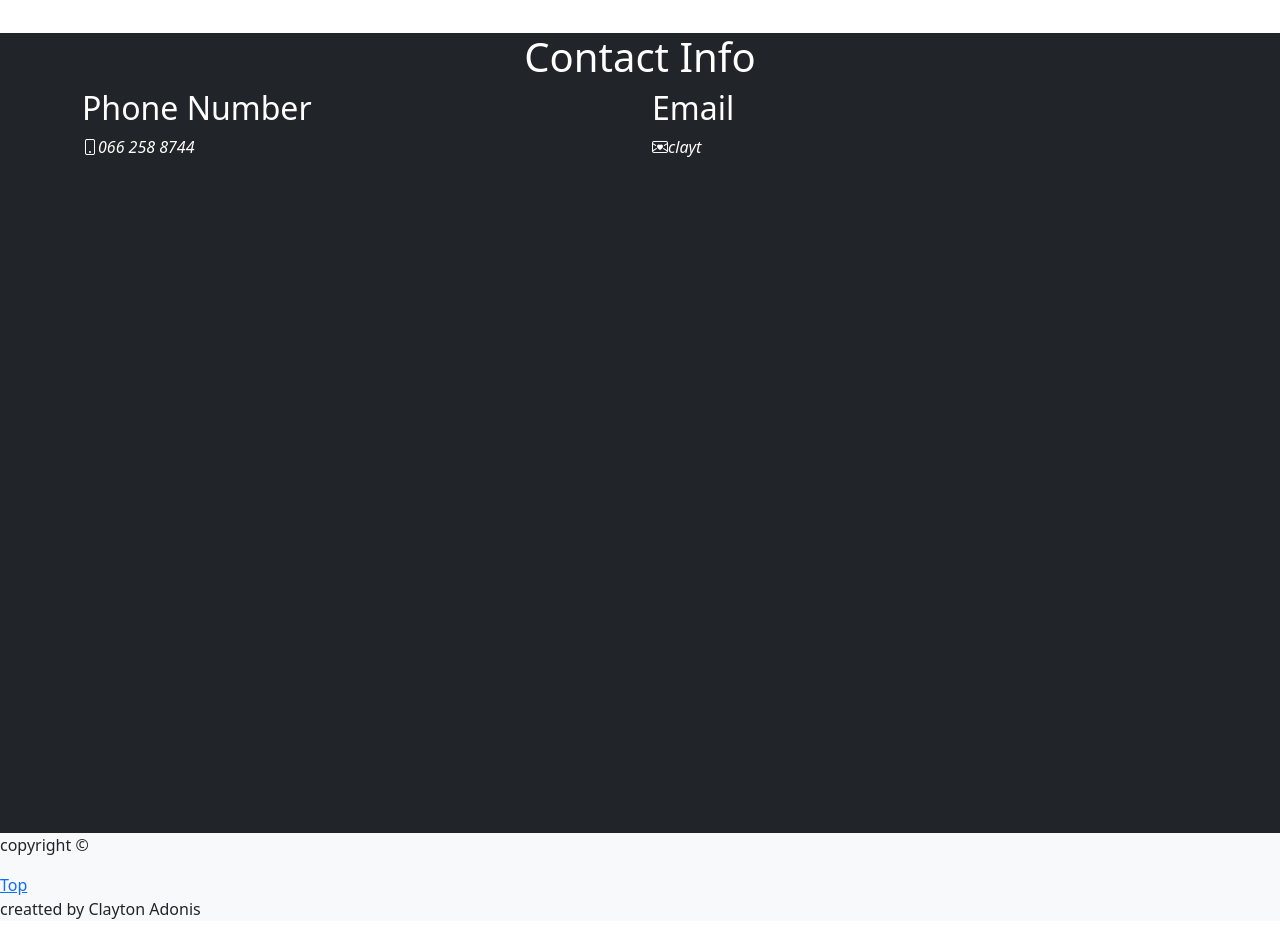
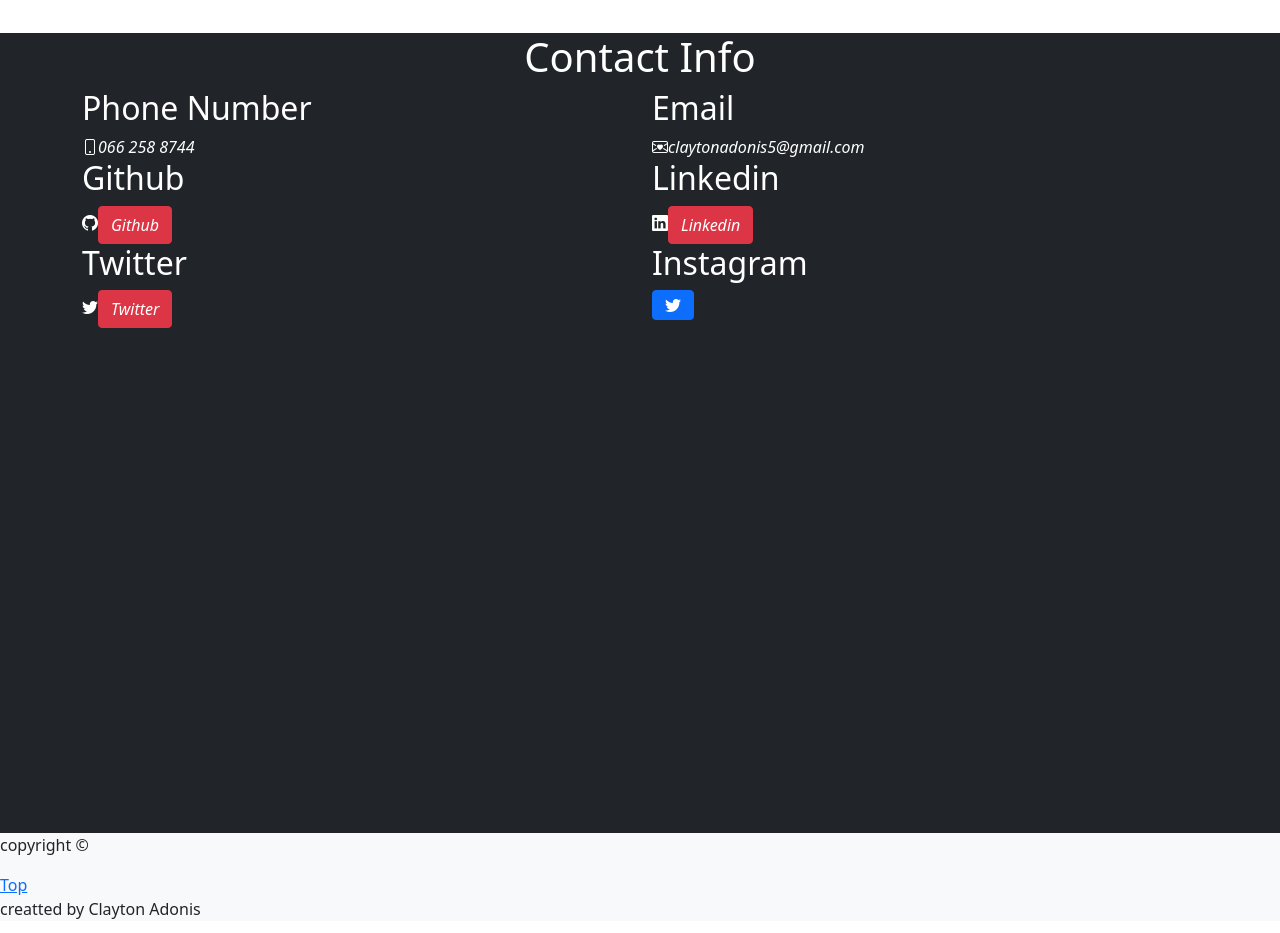
Before and after one commit to Clayton0205/Elementary-My-Dear-, a plain HTML site: page index.html in a window 1280 px wide. Shown: the part 2120-3053 px from the top of the page. Drawn offline with nearby package versions, Linux system fonts and the light colour scheme.

Commit message:
Socialmedia

```diff
--- a/index.html
+++ b/index.html
@@ -161,16 +161,28 @@
     </div>
     <div class="col">
         <h2>Email</h2>
-        <i class="bi bi-envelope-heart">clayt</i>
+        <i class="bi bi-envelope-heart">claytonadonis5@gmail.com</i>
     </div>
 </div>
 <div class="row">
-    <div class="col"></div>
-    <div class="col"></div>
+    <div class="col">
+        <h2>Github</h2>
+        <i class="bi bi-github"><a class="btn btn-danger" href="https://github.com/Clayton0205" role="button">Github</a></i>
+    </div>
+    <div class="col">
+        <h2>Linkedin</h2>
+        <i class="bi bi-linkedin"><a class="btn btn-danger" href="https://www.linkedin.com/in/clayton-adonis-798612238/" role="button">Linkedin</a></i>
+    </div>
 </div>
 <div class="row">
-    <div class="col"></div>
-    <div class="col"></div>
+    <div class="col">
+        <h2>Twitter</h2>
+        <i class="bi bi-twitter"><a class="btn btn-danger" href="https://twitter.com/ClaytonRSN?t=jjV2Rg9Z9pKbCeUoMndU2Q&s=09" role="button">Twitter</a></i>
+    </div>
+    <div class="col">
+        <h2>Instagram</h2>
+        <a class="btn btn-primary" href="https://twitter.com/ClaytonRSN?t=jjV2Rg9Z9pKbCeUoMndU2Q&s=09" role="button"><i class="bi bi-twitter"></i></a>
+    </div>
 </div>
 </div>
 </section>
```
